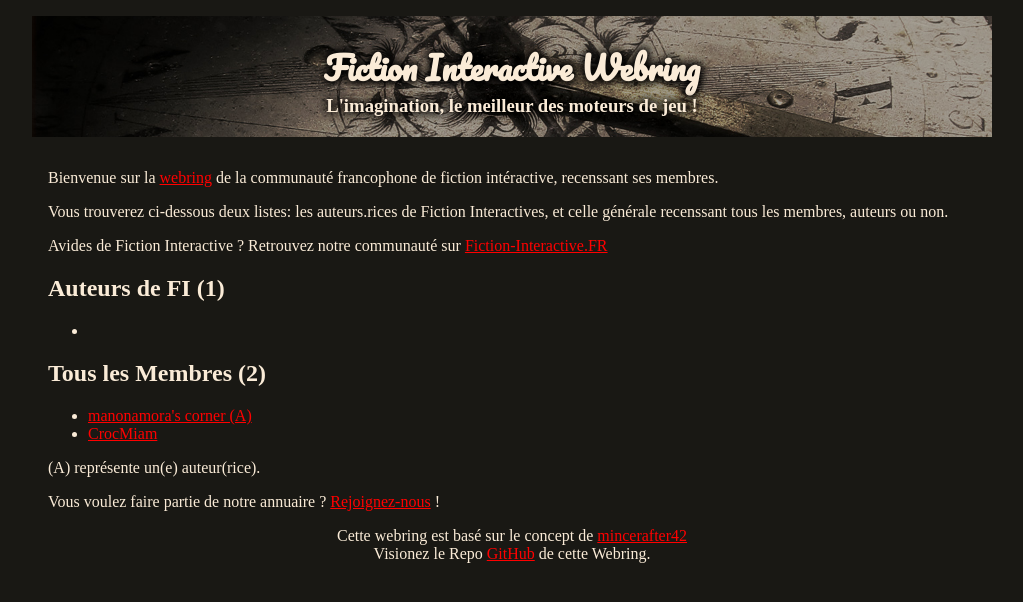
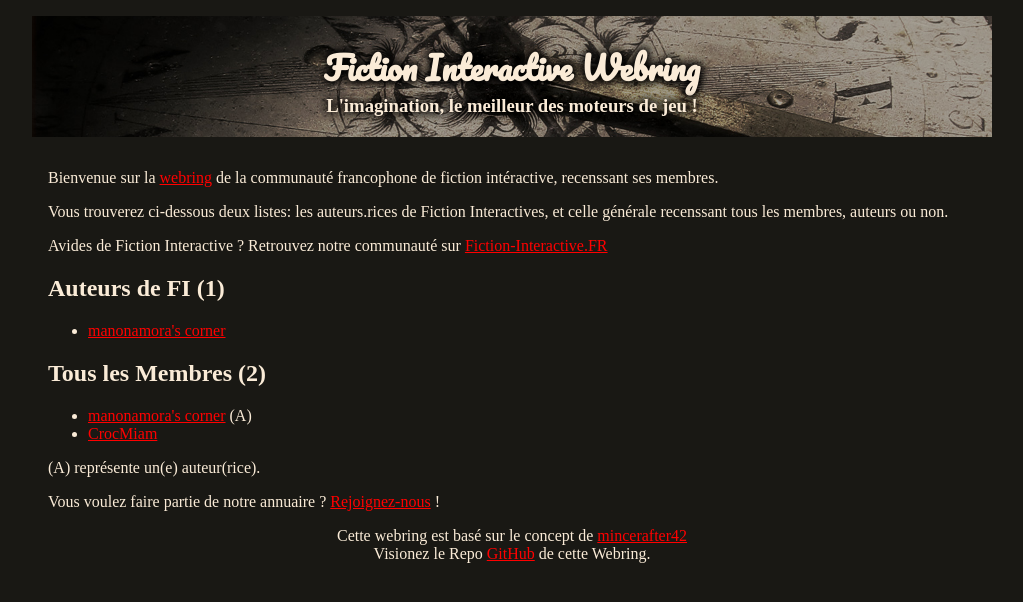
Before and after one commit to manonamora/Webring-Fiction-Interactive, a Jekyll site: the page built from index.html, in a window 1280 px wide. Shown: the top 602 px of the page, without its empty margins (128-1151 px from the left). Built offline with Jekyll 4.4.1, drawn with Linux system fonts in a browser that asks for light colours.

```diff
--- a/index.html
+++ b/index.html
@@ -13,7 +13,7 @@ layout: html
 <div id="members_list">
     <ul>
     {% for member in site.data.authors %}
-        <li><a href="{{member.url | xml_escape}}">{{authors.name | xml_escape | newline_to_br}}</a>
+        <li><a href="{{member.url | xml_escape}}">{{member.name | xml_escape | newline_to_br}}</a>
     {% endfor %}
     </ul>
 </div>
@@ -22,7 +22,7 @@ layout: html
 <div id="members_list">
     <ul>
     {% for member in site.data.members %}
-    <li><a href="{{member.url | xml_escape}}">{{member.name | xml_escape | newline_to_br}} {% if member.author %} (A) {% endif %}</a>
+    <li><a href="{{member.url | xml_escape}}">{{member.name | xml_escape | newline_to_br}}</a> {% if member.author %} (A) {% endif %}
     {% endfor %}
     </ul>
 </div>
```
